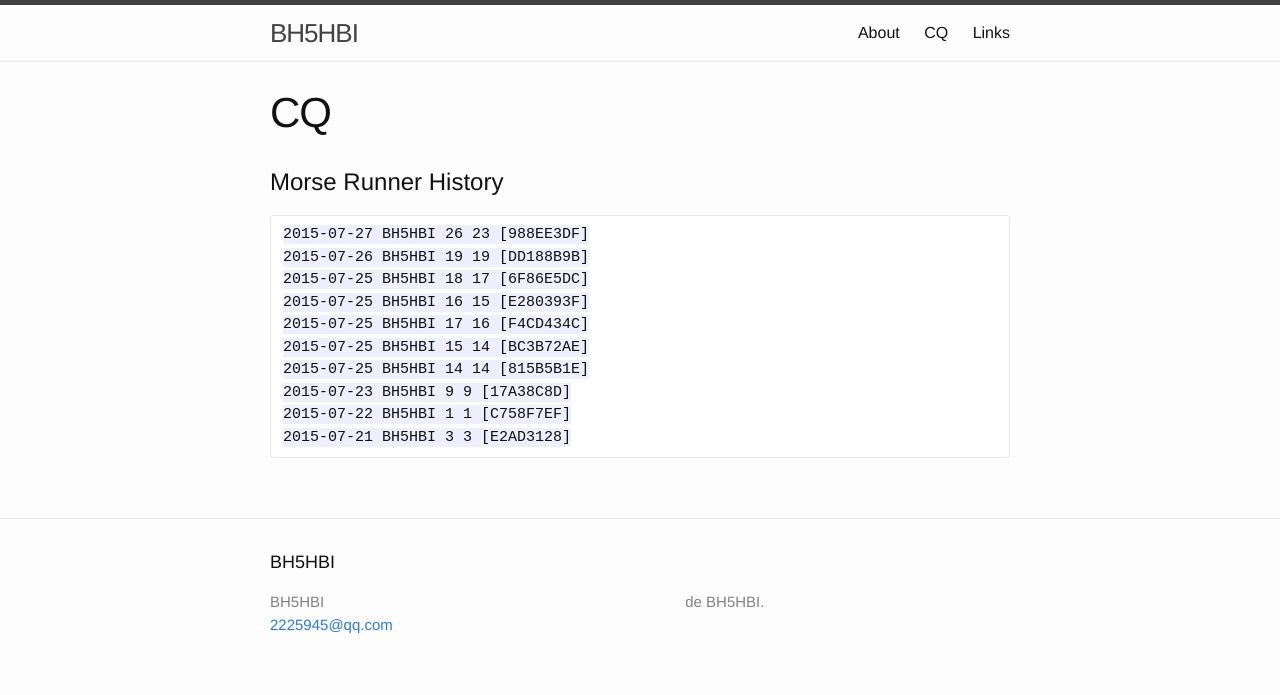
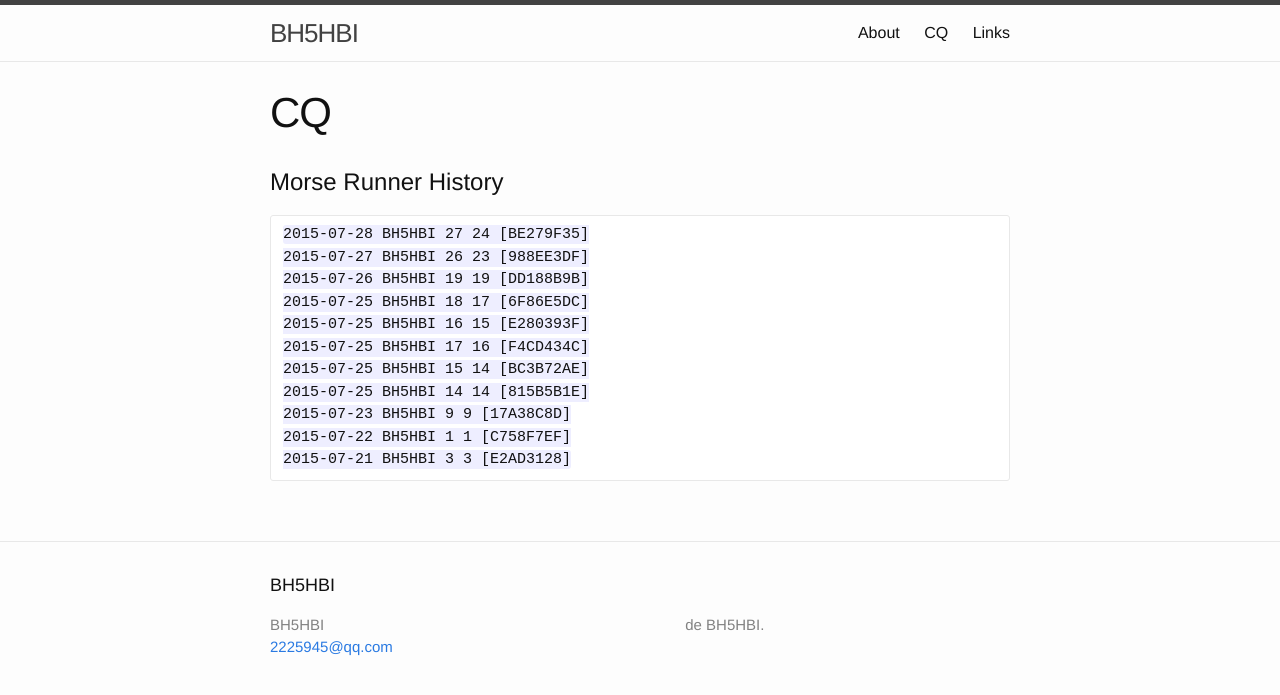
Before and after one commit to BH5HBI/bh5hbi.github.com, a Jekyll site: the page built from cq.md, in a window 1280 px wide. Shown: the top 695 px of the page. Built offline with Jekyll 4.4.1, drawn with Linux system fonts in a browser that asks for light colours.

Commit message:
update cw page

```diff
--- a/cq.md
+++ b/cq.md
@@ -6,6 +6,7 @@ permalink: /CQ/
 
 #Morse Runner History
 
+	2015-07-28 BH5HBI 27 24 [BE279F35]
 	2015-07-27 BH5HBI 26 23 [988EE3DF]
 	2015-07-26 BH5HBI 19 19 [DD188B9B]
 	2015-07-25 BH5HBI 18 17 [6F86E5DC]
```
